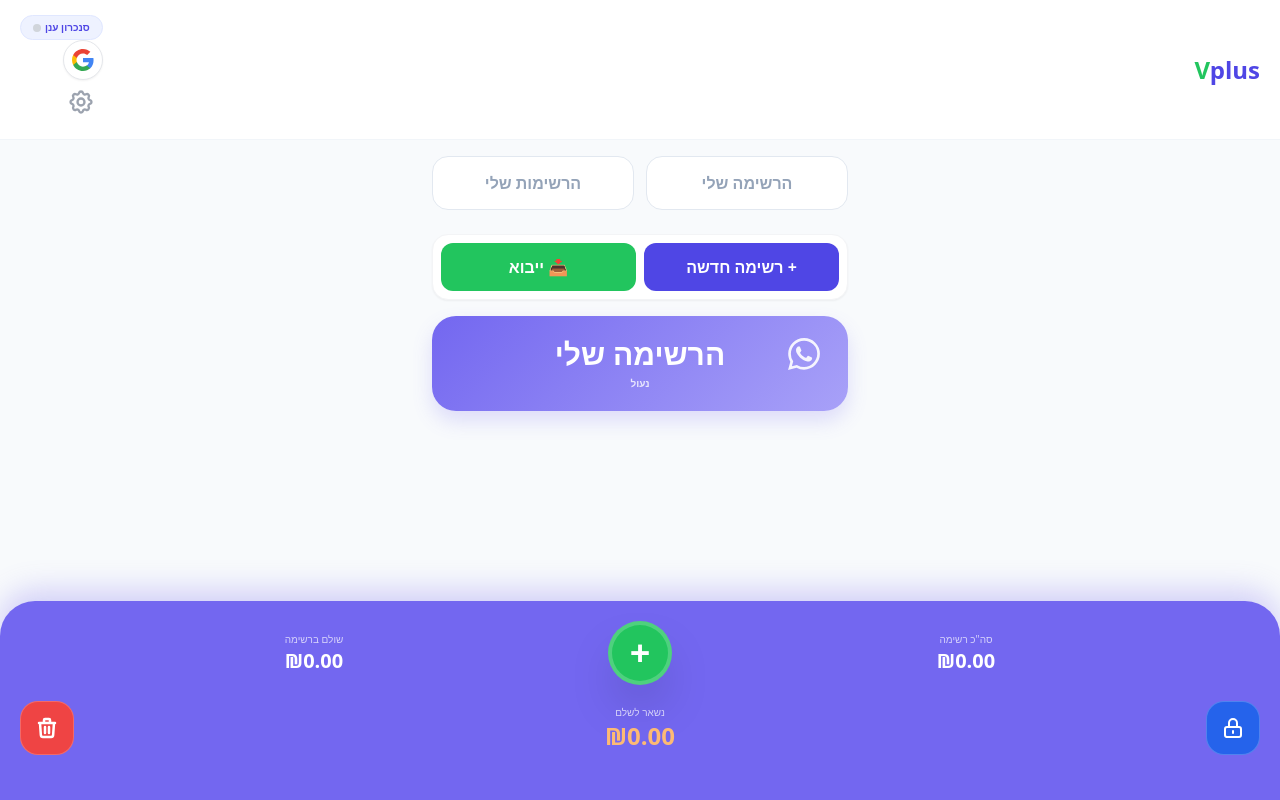
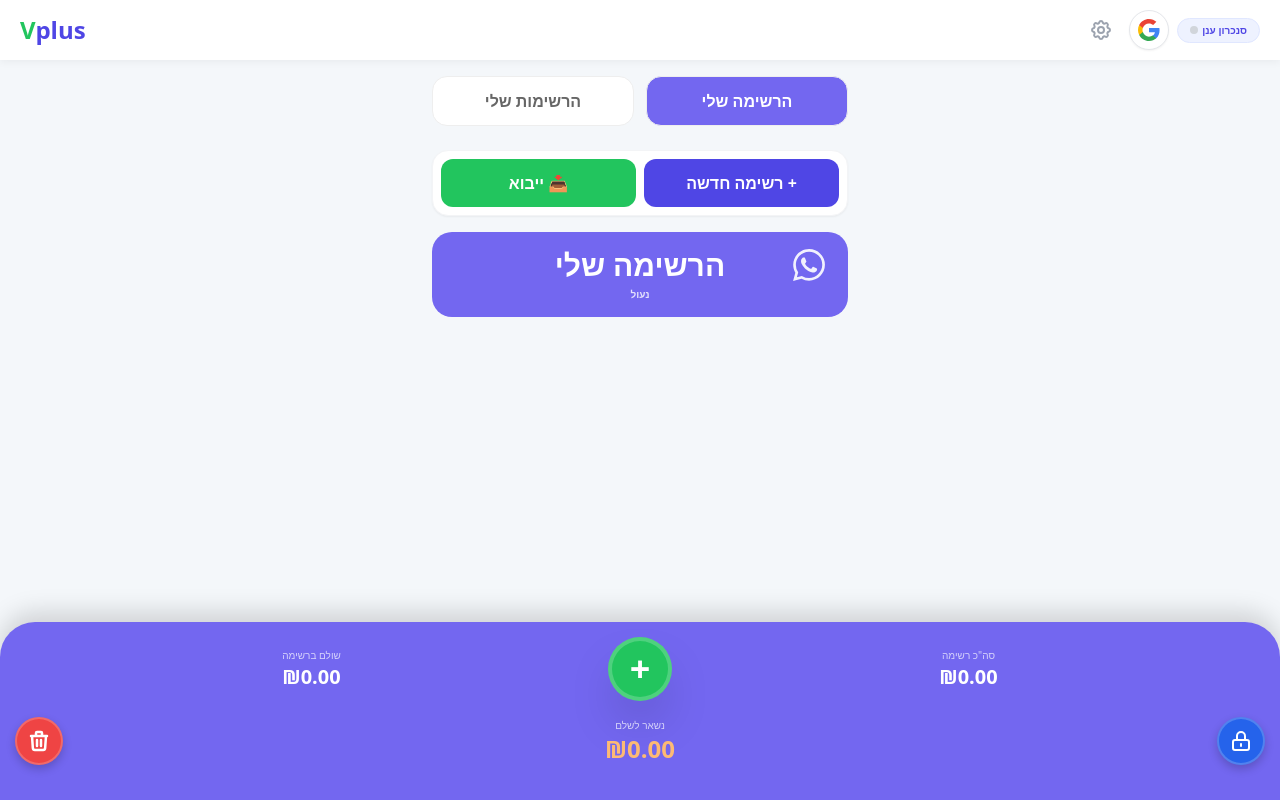
Before and after one commit to ronmailx-boop/Sl, a plain HTML site: page index.html in a window 1280 px wide. Drawn offline with nearby package versions, Linux system fonts and the light colour scheme.

Commit message:
Update style.css

```diff
--- a/style.css
+++ b/style.css
@@ -1,25 +1,46 @@
-* { box-sizing: border-box; touch-action: manipulation; -webkit-tap-highlight-color: transparent; }
-body { font-family: system-ui, -apple-system, sans-serif; background: #f8fafc; padding-bottom: 240px; margin: 0; }
+* { box-sizing: border-box; touch-action: manipulation; }
+body { font-family: system-ui, sans-serif; background: #f4f7fa; padding-bottom: 240px; min-height: 100vh; transition: background 0.3s; margin: 0; }
 
-.no-scrollbar::-webkit-scrollbar { display: none; }
+.item-card { background: white; border-radius: 25px; padding: 15px; margin-bottom: 12px; box-shadow: 0 4px 12px rgba(0,0,0,0.03); display: flex; flex-direction: column; }
+.bottom-bar { position: fixed; bottom: 0; left: 0; right: 0; background: #7367f0; z-index: 1000; padding: 15px 15px 35px 15px; border-radius: 35px 35px 0 0; box-shadow: 0 -10px 25px rgba(0, 0, 0, 0.15); }
 
-.item-card { background: white; border-radius: 24px; padding: 18px; margin-bottom: 12px; box-shadow: 0 4px 15px rgba(0,0,0,0.03); border: 1px solid rgba(0,0,0,0.02); }
+.tab-btn { flex: 1; padding: 12px; border-radius: 15px; font-weight: bold; text-align: center; cursor: pointer; transition: 0.2s; background: white; color: #666; border: 1px solid #eee; }
+.tab-active { background: #7367f0 !important; color: white !important; }
 
-.trash-btn { color: #ef4444; border: none; background: #fee2e2; width: 38px; height: 38px; border-radius: 12px; cursor: pointer; display: flex; align-items: center; justify-content: center; font-size: 18px; }
+/* כפתורי עיגול בבר התחתון */
+.bottom-circle-btn {
+    width: 48px !important;
+    height: 48px !important;
+    flex-shrink: 0 !important;
+    border-radius: 50% !important;
+    display: flex !important;
+    align-items: center !important;
+    justify-content: center !important;
+    border: 2px solid rgba(255,255,255,0.2) !important;
+    box-shadow: 0 4px 10px rgba(0,0,0,0.2) !important;
+    cursor: pointer;
+}
 
-.bottom-bar { position: fixed; bottom: 0; left: 0; right: 0; background: #7367f0; padding: 20px 20px 45px; border-radius: 35px 35px 0 0; box-shadow: 0 -10px 30px rgba(115, 103, 240, 0.3); }
+.modal-overlay { display: none; position: fixed; inset: 0; background: rgba(0,0,0,0.75); z-index: 7000; align-items: center; justify-content: center; backdrop-filter: blur(8px); }
+.modal-overlay.active { display: flex; }
+.edit-modal { width: 90%; max-width: 400px; background-color: #ffffff !important; border-radius: 40px; padding: 30px; text-align: center; color: #333; border: 2px solid #eee; box-shadow: 0 25px 50px rgba(0,0,0,0.5); }
+.modal-input { width: 100%; padding: 18px; border: 2px solid #f3f4f6; border-radius: 22px; font-size: 18px; text-align: center; outline: none; margin-bottom: 15px; font-weight: bold; background: #f9fafb !important; color: #333; }
 
-.bottom-circle-btn { width: 54px; height: 54px; border-radius: 18px; border: 1px solid rgba(255,255,255,0.2); display: flex; align-items: center; justify-content: center; color: white; background: rgba(255,255,255,0.1); font-size: 20px; }
+.app-header { background: white; padding: 10px 20px; display: flex; flex-direction: row-reverse; justify-content: space-between; align-items: center; box-shadow: 0 2px 8px rgba(0,0,0,0.05); position: sticky; top: 0; z-index: 2000; height: 60px; }
+.header-controls { display: flex; align-items: center; gap: 8px; direction: rtl; }
+.gear-btn { flex-shrink: 0; width: 40px; height: 40px; display: flex; align-items: center; justify-content: center; }
 
-.modal-overlay { display: none; position: fixed; inset: 0; background: rgba(15, 23, 42, 0.8); align-items: center; justify-content: center; z-index: 2000; backdrop-filter: blur(8px); }
-.modal-overlay.active { display: flex; }
-.edit-modal { background: white; padding: 30px; border-radius: 32px; width: 92%; max-width: 420px; text-align: center; box-shadow: 0 25px 50px -12px rgba(0, 0, 0, 0.25); }
+.trash-btn { width: 44px; height: 44px; background: white; border-radius: 50%; display: flex; align-items: center; justify-content: center; color: #ef4444; border: none; cursor: pointer; box-shadow: 0 2px 5px rgba(0,0,0,0.1); }
+.category-separator { background: #7367f0; color: white; border-radius: 20px; padding: 15px; margin-bottom: 20px; text-align: center; }
 
-.modal-input { width: 100%; padding: 16px; margin-bottom: 12px; border-radius: 16px; border: 1px solid #e2e8f0; text-align: center; font-size: 16px; background: #f1f5f9; color: #1e293b; font-weight: 600; }
-.modal-input:focus { outline: 2px solid #7367f0; background: white; }
+/* מצב לילה */
+body.dark-mode { background: #1a1a2e; color: #e0e0e0; }
+.dark-mode .app-header { background: #16213e; border-bottom: 1px solid #0f3460; }
+.dark-mode .item-card, .dark-mode .bg-white { background-color: #0f3460 !important; border-color: #1a1a2e; color: white; }
+.dark-mode #selectAllLabel { color: white !important; }
+.dark-mode .select-all-container { background-color: #0f3460 !important; }
 
-.app-header { background: white; padding: 15px 20px; display: flex; justify-content: space-between; align-items: center; border-bottom: 1px solid #f1f5f9; position: sticky; top: 0; z-index: 100; }
-
-.tab-btn { flex: 1; padding: 14px; border-radius: 16px; font-weight: 800; text-align: center; cursor: pointer; background: white; color: #94a3b8; border: 1px solid #e2e8f0; }
-
-.category-separator { background: linear-gradient(135deg, #7367f0 0%, #a8a1f8 100%); color: white; padding: 20px; border-radius: 24px; margin-bottom: 20px; text-align: center; box-shadow: 0 10px 20px rgba(115, 103, 240, 0.2); }
+@media print {
+    .no-print, .bottom-bar, .app-header, .tab-btn, .modal-overlay, .trash-btn, input, button { display: none !important; }
+    #printArea { display: block !important; width: 100%; direction: rtl; }
+}
```
